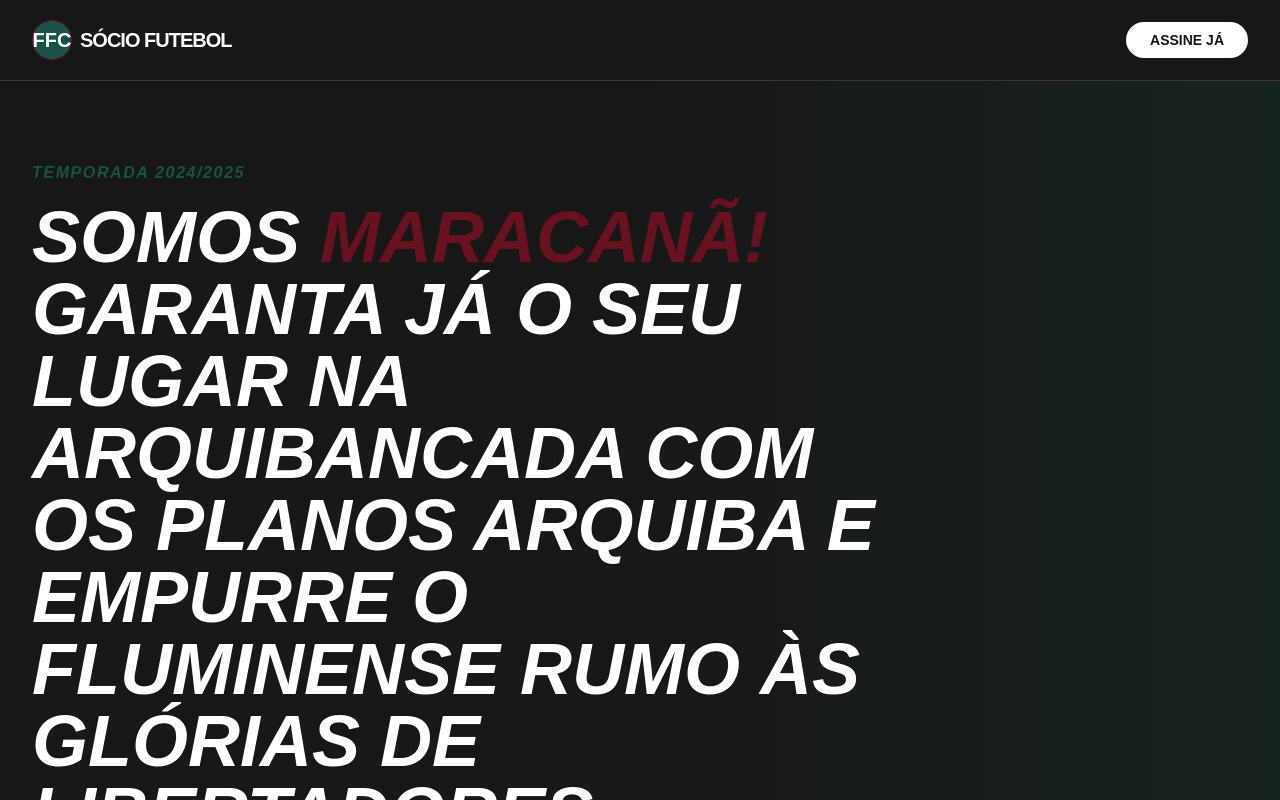
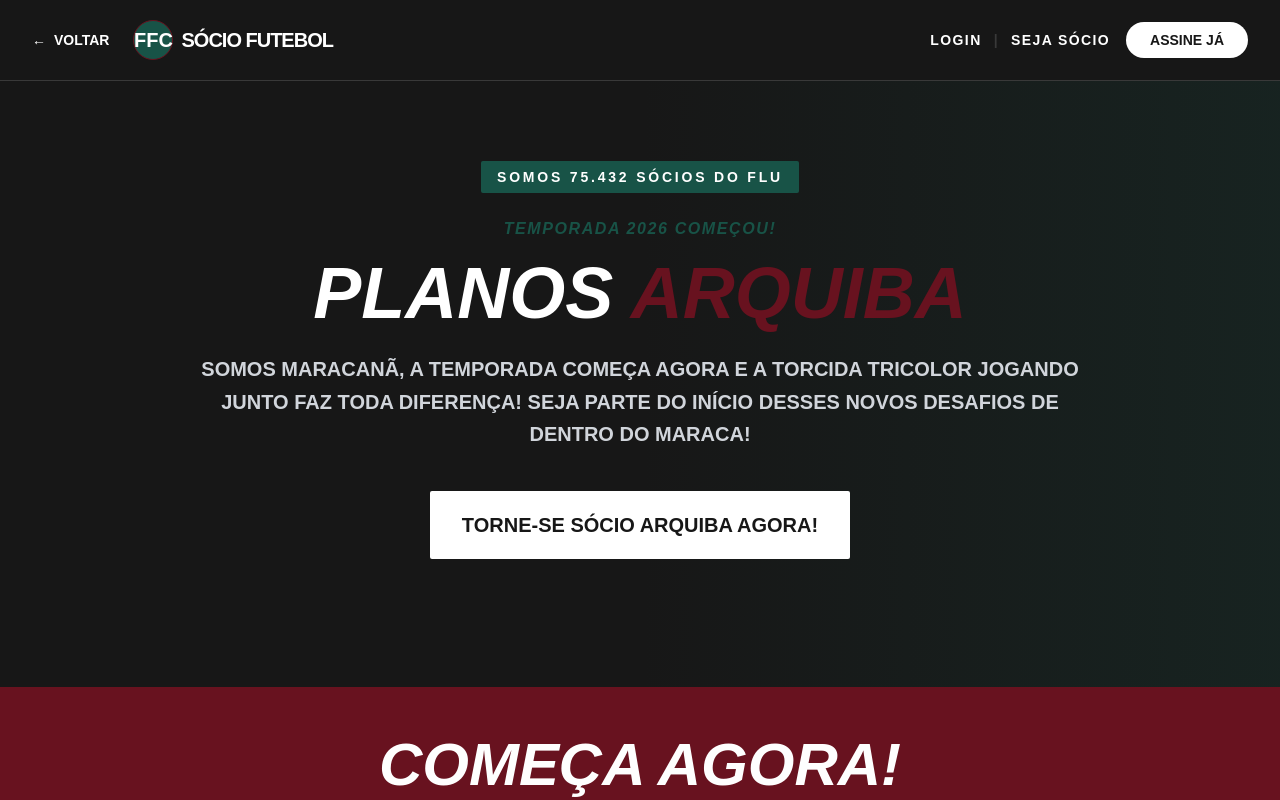
Before and after one commit to Feng-Brasil/lp-fluminense-planos-arquiba-2026, a Next.js app: page / in a window 1280 px wide. Shown: the top 800 px of the page. Built offline with nearby package versions, Linux system fonts and the light colour scheme.

Commit message:
Atualização do primeiro scroll da landing page com novos botões, texto, contador de sócios e botão de voltar.

```diff
--- a/app/page.tsx
+++ b/app/page.tsx
@@ -4,13 +4,26 @@
       {/* HEADER / NAVIGATION */}
       <nav className="border-b border-[#393939] bg-[#171717] sticky top-0 z-50">
         <div className="max-w-7xl mx-auto px-4 sm:px-6 lg:px-8 h-20 flex items-center justify-between">
+          <div className="flex items-center gap-6">
+            <a href="/" className="flex items-center gap-2 text-sm font-bold hover:text-[#185347] transition-colors">
+              <span>←</span> VOLTAR
+            </a>
             <div className="flex items-center gap-2">
               <div className="w-10 h-10 bg-[#185347] rounded-full flex items-center justify-center font-bold text-xl border border-[#68121f]">FFC</div>
               <span className="text-xl font-bold tracking-tighter uppercase">Sócio Futebol</span>
             </div>
+          </div>
+
+          <div className="flex items-center gap-4">
+            <div className="flex items-center gap-3 font-bold text-sm tracking-widest">
+              <a href="#" className="hover:text-[#185347] transition-colors">LOGIN</a>
+              <span className="text-[#393939]">|</span>
+              <a href="#" className="hover:text-[#185347] transition-colors">SEJA SÓCIO</a>
+            </div>
             <a href="#planos" className="bg-[#ffffff] text-[#171717] px-6 py-2 rounded-full font-bold text-sm hover:bg-[#185347] hover:text-white transition-all duration-300">
               ASSINE JÁ
             </a>
+          </div>
         </div>
       </nav>
 
@@ -18,15 +31,18 @@
       <section className="relative overflow-hidden pt-20 pb-32">
         <div className="absolute top-0 right-0 w-1/2 h-full bg-gradient-to-l from-[#185347]/20 to-transparent pointer-events-none"></div>
         <div className="max-w-7xl mx-auto px-4 sm:px-6 lg:px-8 relative">
-          <div className="max-w-4xl">
-            <span className="text-[#185347] font-bold tracking-widest uppercase mb-4 block italic">Temporada 2024/2025</span>
+          <div className="max-w-4xl mx-auto text-center">
+            <div className="bg-[#185347] inline-block px-4 py-1 mb-6 rounded-sm">
+              <span className="text-white font-bold tracking-[0.2em] uppercase text-sm">SOMOS 75.432 SÓCIOS DO FLU</span>
+            </div>
+            <span className="text-[#185347] font-bold tracking-widest uppercase mb-4 block italic">TEMPORADA 2026 COMEÇOU!</span>
             <h1 className="text-5xl md:text-7xl font-black uppercase leading-none mb-6 italic">
-              SOMOS <span className="text-[#68121f]">MARACANÃ!</span> Garanta já o seu lugar na arquibancada com os Planos Arquiba e empurre o Fluminense rumo às glórias de Libertadores, Brasileirão, Carioca e Copa do Brasil!
+              PLANOS <span className="text-[#68121f]">ARQUIBA</span>
             </h1>
-            <p className="text-xl text-gray-300 mb-10 max-w-2xl leading-relaxed">
-              A temporada começa agora — e a torcida tricolor jogando junto faz toda a diferença! Seja parte dessa história dentro do estádio.
+            <p className="text-xl text-gray-300 mb-10 mx-auto leading-relaxed uppercase font-bold">
+              SOMOS MARACANÃ, A TEMPORADA COMEÇA AGORA E A TORCIDA TRICOLOR JOGANDO JUNTO FAZ TODA DIFERENÇA! SEJA PARTE DO INÍCIO DESSES NOVOS DESAFIOS DE DENTRO DO MARACA!
             </p>
-            <div className="flex flex-col sm:flex-row gap-4">
+            <div className="flex flex-col sm:flex-row gap-4 justify-center">
               <a href="#planos" className="bg-[#ffffff] text-[#171717] px-8 py-5 rounded-sm font-black text-xl text-center hover:bg-[#68121f] hover:text-white transition-all duration-500 uppercase">
                 TORNE-SE SÓCIO ARQUIBA AGORA!
               </a>
```
Lines whose indentation alone changed are shown as unchanged.
